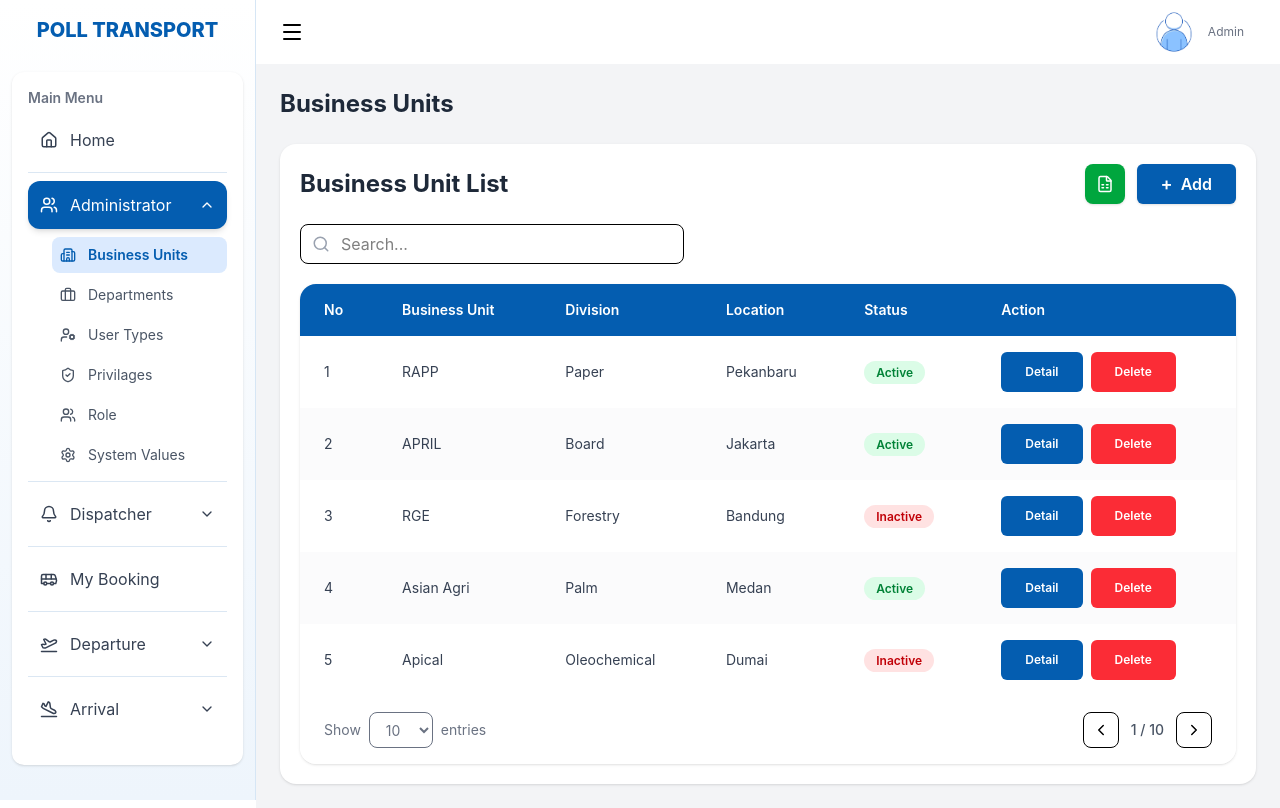
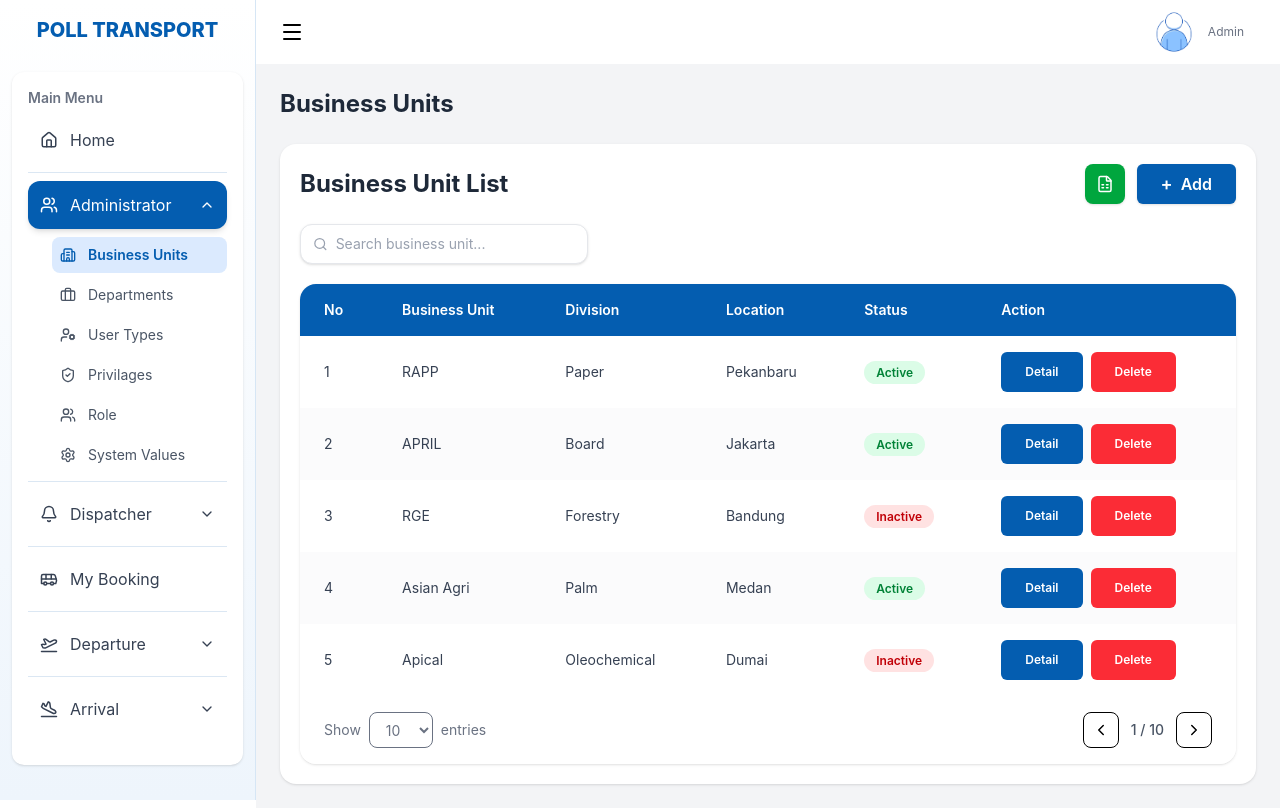
Before and after one commit to mulzahrian/TBS-React-POC, a React (Vite) app: page /business-units in a window 1280 px wide. Built offline with nearby package versions, Linux system fonts and the light colour scheme; no server answers.

Commit message:
add:changes for form search

```diff
--- /dev/null
+++ b/src/components/elements/Input/searchInput.jsx
@@ -0,0 +1,48 @@
+import { Search } from "lucide-react";
+
+const SearchInput = (props) => {
+    const { placeholder = "Search...", name, value, onChange } = props;
+
+    return (
+        <div className="relative w-72">
+            <div
+                className="
+                    flex items-center
+                    h-10
+                    px-3
+                    rounded-xl
+                    border border-gray-200
+                    bg-white
+                    shadow-sm
+                    transition-all
+                    duration-300
+                    hover:border-gray-300
+                    focus-within:border-[#045db0]
+                    focus-within:ring-2
+                    focus-within:ring-[#045db0]/10
+                "
+            >
+                <Search size={16} className="text-gray-400 mr-2" />
+
+                <input
+                    type="text"
+                    id={name}
+                    name={name}
+                    value={value}
+                    onChange={onChange}
+                    placeholder={placeholder}
+                    className="
+                        w-full
+                        bg-transparent
+                        outline-none
+                        text-sm
+                        text-gray-700
+                        placeholder:text-gray-400
+                    "
+                />
+            </div>
+        </div>
+    );
+};
+
+export default SearchInput;
--- a/src/pages/business-units/BusinessUnits.jsx
+++ b/src/pages/business-units/BusinessUnits.jsx
@@ -1,13 +1,9 @@
 import { Fragment } from "react";
 import MainLayout from "../../components/layout/MainLayout";
 import PageContainer from "../../components/fragments/PageContainer";
+import SearchInput from "../../components/elements/Input/searchInput";
 
-import {
-    Search,
-    ChevronLeft,
-    ChevronRight,
-    FileSpreadsheet,
-} from "lucide-react";
+import { Search, ChevronLeft, ChevronRight, FileSpreadsheet } from "lucide-react";
 
 import Button from "../../components/elements/Button";
 
@@ -74,11 +70,7 @@ const BusinessUnits = () => {
                     className={`
                         px-3 py-1 rounded-full
                         text-xs font-semibold
-                        ${
-                            row.status
-                                ? "bg-green-100 text-green-700"
-                                : "bg-red-100 text-red-700"
-                        }
+                        ${row.status ? "bg-green-100 text-green-700" : "bg-red-100 text-red-700"}
                     `}
                 >
                     {row.status ? "Active" : "Inactive"}
@@ -89,14 +81,9 @@ const BusinessUnits = () => {
             header: "Action",
             render: () => (
                 <div className="flex items-center gap-2">
-                    <Button className="h-8 text-xs px-4">
-                        Detail
-                    </Button>
+                    <Button className="h-8 text-xs px-4">Detail</Button>
 
-                    <Button
-                        variant="danger"
-                        className="h-8 text-xs px-4"
-                    >
+                    <Button variant="danger" className="h-8 text-xs px-4">
                         Delete
                     </Button>
                 </div>
@@ -109,15 +96,11 @@ const BusinessUnits = () => {
             <PageContainer title="Business Units">
                 <Fragment>
                     <div className="space-y-5">
-
                         {/* Header */}
                         <div className="flex items-center justify-between">
-                            <h1 className="text-2xl font-bold text-gray-800">
-                                Business Unit List
-                            </h1>
+                            <h1 className="text-2xl font-bold text-gray-800">Business Unit List</h1>
 
                             <div className="flex items-center gap-3">
-
                                 {/* Excel */}
                                 <button
                                     className="
@@ -140,59 +123,23 @@ const BusinessUnits = () => {
                                         shadow-sm
                                     "
                                 >
-                                    <span className="text-lg leading-none">
-                                        +
-                                    </span>
-
+                                    <span className="text-lg leading-none">+</span>
                                     Add
                                 </Button>
                             </div>
                         </div>
 
                         {/* Search */}
-                        <div className="flex items-center justify-between">
-                            <div className="relative w-full max-w-sm">
-                                <Search
-                                    size={18}
-                                    className="
-                                        absolute
-                                        left-3
-                                        top-1/2
-                                        -translate-y-1/2
-                                        text-gray-400
-                                    "
-                                />
-
-                                <input
-                                    type="text"
-                                    placeholder="Search..."
-                                    className="
-                                        w-full
-                                        h-10
-                                        pl-10
-                                        pr-4
-                                        rounded-lg
-                                        border
-                                        bg-white
-                                        outline-none
-                                        focus:ring-2
-                                        focus:ring-[#045db0]
-                                    "
-                                />
-                            </div>
-                        </div>
+                        <SearchInput name="search" placeholder="Search business unit..." />
 
                         {/* Table */}
                         <div className="bg-white rounded-2xl shadow-sm overflow-hidden">
                             <div className="overflow-x-auto">
-
                                 <table className="min-w-full text-sm text-left">
-
                                     {/* Table Header */}
                                     <thead className="bg-[#045db0]">
                                         <tr>
-                                            {columns.map(
-                                                (column, index) => (
+                                            {columns.map((column, index) => (
                                                 <th
                                                     key={index}
                                                     className="
@@ -204,8 +151,7 @@ const BusinessUnits = () => {
                                                 >
                                                     {column.header}
                                                 </th>
-                                                )
-                                            )}
+                                            ))}
                                         </tr>
                                     </thead>
 
@@ -224,8 +170,7 @@ const BusinessUnits = () => {
                                                     }
                                                 `}
                                             >
-                                                {columns.map(
-                                                    (column, colIndex) => (
+                                                {columns.map((column, colIndex) => (
                                                     <td
                                                         key={colIndex}
                                                         className="
@@ -234,16 +179,10 @@ const BusinessUnits = () => {
                                                             "
                                                     >
                                                         {column.render
-                                                                ? column.render(
-                                                                      row,
-                                                                      index
-                                                                  )
-                                                                : row[
-                                                                      column.accessor
-                                                                  ]}
+                                                            ? column.render(row, index)
+                                                            : row[column.accessor]}
                                                     </td>
-                                                    )
-                                                )}
+                                                ))}
                                             </tr>
                                         ))}
                                     </tbody>
@@ -260,7 +199,6 @@ const BusinessUnits = () => {
                                     bg-white
                                 "
                             >
-
                                 {/* Show Entries */}
                                 <div className="flex items-center gap-2 text-sm text-gray-500">
                                     <span>Show</span>
@@ -287,7 +225,6 @@ const BusinessUnits = () => {
 
                                 {/* Pagination */}
                                 <div className="flex items-center gap-3">
-
                                     <button
                                         className="
                                             h-9 w-9
```
Lines whose indentation alone changed are shown as unchanged.
